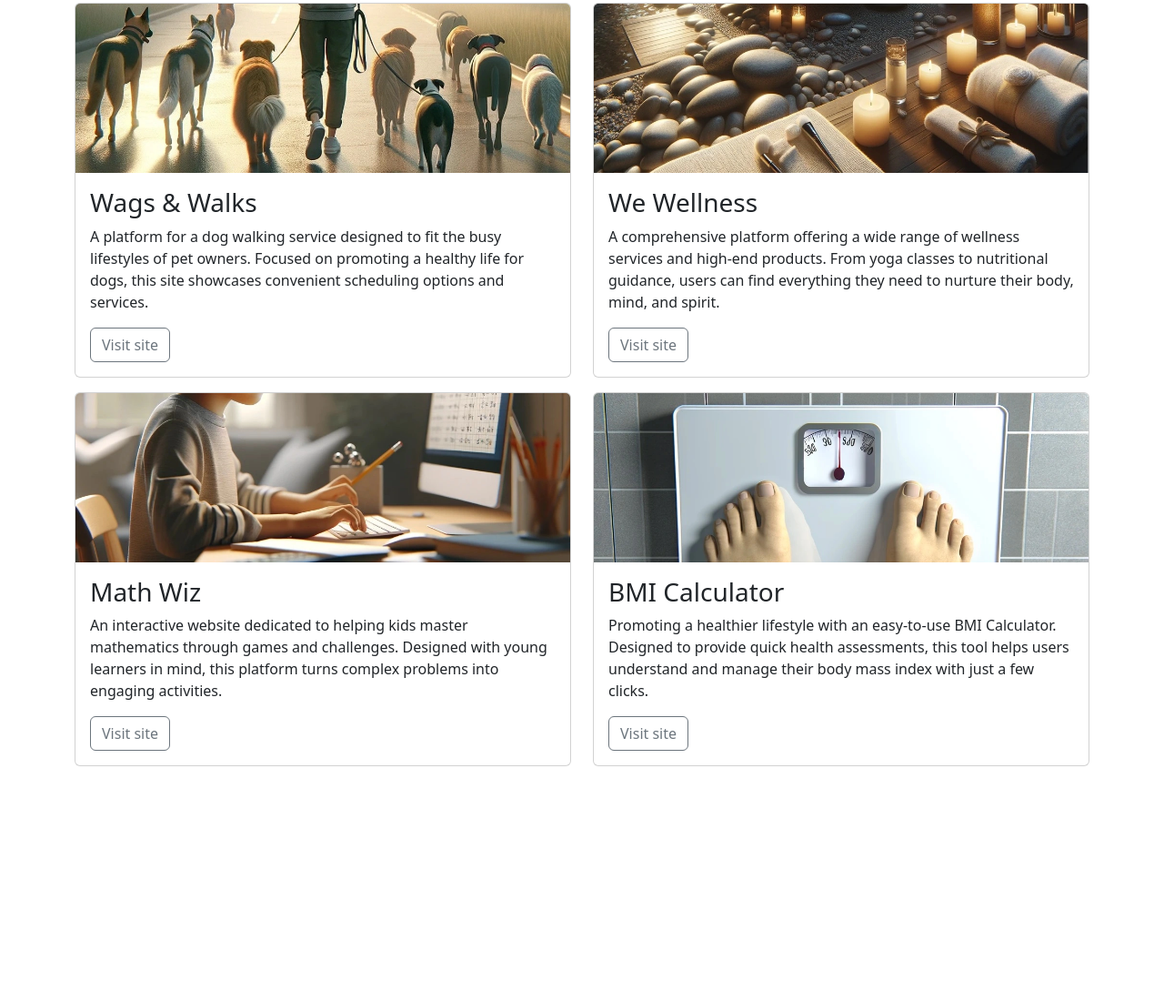
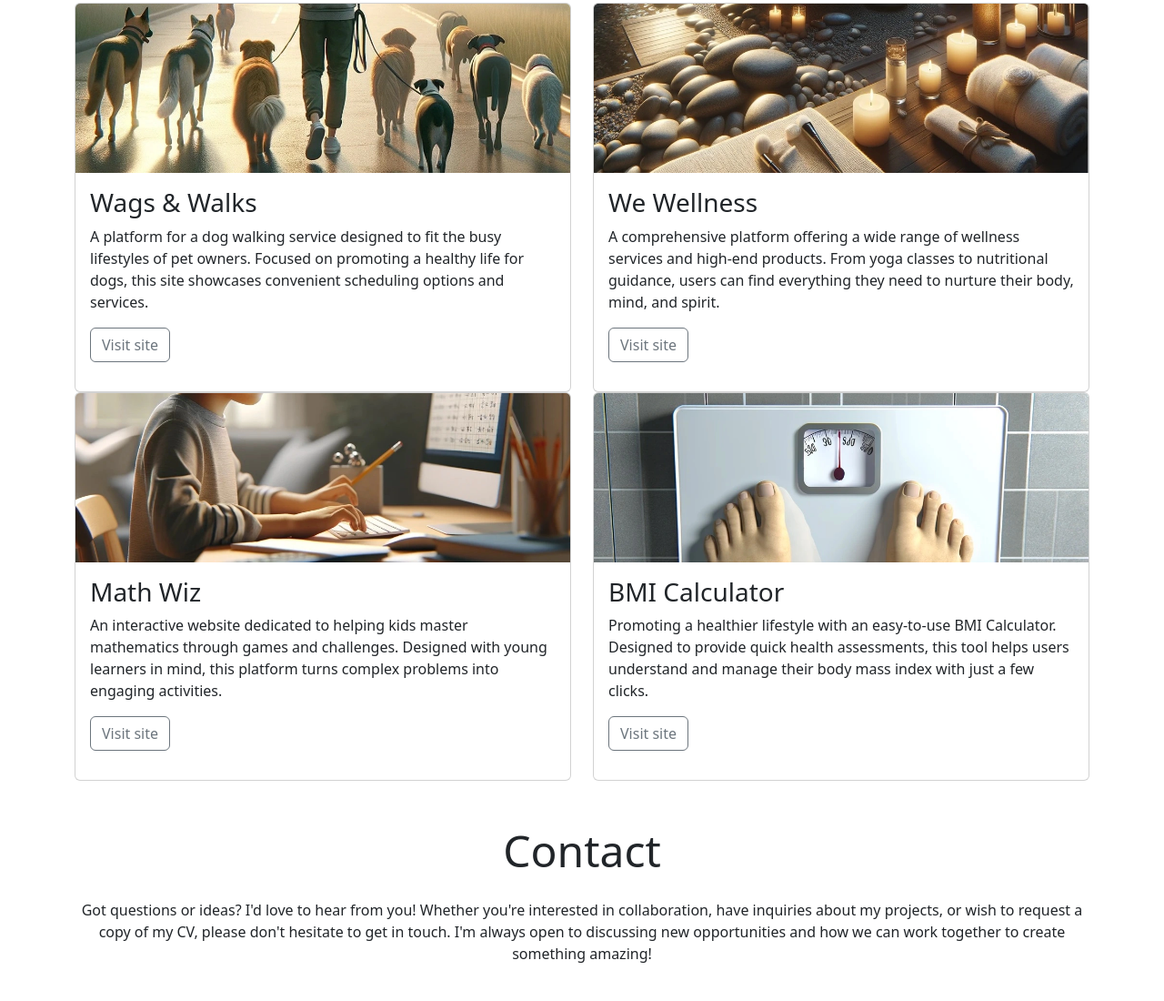
Before and after one commit to Carokyp/Portfolio-Practice, a plain HTML site: page index.html in a window 1280 px wide. Shown: the part 993-2093 px from the top of the page at 91% size. Before the commit the page ends 1875 px from the top, so only its background shows below. Drawn offline with nearby package versions, Linux system fonts and the light colour scheme.

Commit message:
Add the portfolio section + contact footer

```diff
--- a/index.html
+++ b/index.html
@@ -110,7 +110,7 @@
                 </div>
                 <!-- cols for cards -->
                 <div class="col-12 col-md-6">
-                    <div class="card mb-3">
+                    <div class="card mb-3 h-100">
                         <img src="assets/images/wags-and-walks.webp" class="card-img-top"
                             alt="A man walking several dogs early in the morning">
                         <div class="card-body">
@@ -126,7 +126,7 @@
                     </div>
                 </div>
                 <div class="col-12 col-md-6">
-                    <div class="card mb-3">
+                    <div class="card mb-3 h-100">
                         <img src="assets/images/we-wellness.webp" class="card-img-top"
                             alt="A spa with candles towels and natural material">
                         <div class="card-body">
@@ -142,7 +142,7 @@
                     </div>
                 </div>
                 <div class="col-12 col-md-6">
-                    <div class="card mb-3">
+                    <div class="card mb-3 h-100">
                         <img src="assets/images/math-wiz.webp" class="card-img-top"
                             alt="A child practicing math at a computer">
                         <div class="card-body">
@@ -159,7 +159,7 @@
                     </div>
                 </div>
                 <div class="col-12 col-md-6">
-                    <div class="card mb-3">
+                    <div class="card mb-3 h-100">
                         <img src="assets/images/bmi-calculator.webp" class="card-img-top"
                             alt="Weighing scales seen from the first person view of the person standing on the scales">
                         <div class="card-body">
@@ -177,6 +177,25 @@
             </div>
         </section>
     </main>
+    <!-- Contact section -->
+
+      <footer id="contact" class="container">
+        <div class="row justify-content-center">
+            <div class="col-12 text-center my-4">
+                <h2 class="display-5">Contact</h2>
+                <p class="mt-4">
+                    Got questions or ideas? I'd love to hear from you! Whether you're
+                    interested in collaboration, have inquiries about my projects, or
+                    wish to request a copy of my CV, please don't hesitate to get in
+                    touch. I'm always open to discussing new opportunities and how we
+                    can work together to create something amazing!
+                </p>
+                <div class="col-12 col-md-10 col-lg-8"></div>
+            </div>
+        </div>
+      </footer>
+
+     </footer>
     <!-- Bootstrap JS Script-->
     <script src="https://cdn.jsdelivr.net/npm/bootstrap@5.3.3/dist/js/bootstrap.bundle.min.js"
         integrity="sha384-YvpcrYf0tY3lHB60NNkmXc5s9fDVZLESaAA55NDzOxhy9GkcIdslK1eN7N6jIeHz"
```
